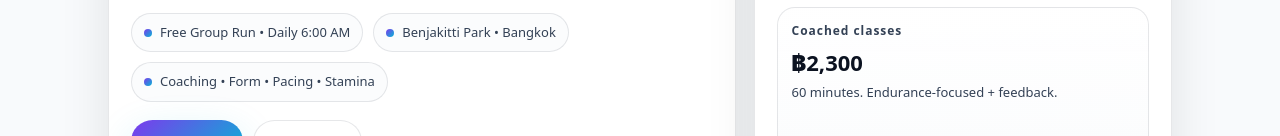
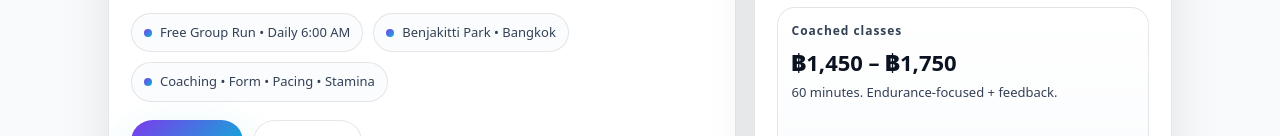
Before and after one commit to ShadeshNarain/shadeshnarain.github.io, a plain HTML site: page index.html in a window 1280 px wide. Shown: the part 323-459 px from the top of the page. Drawn offline with Linux system fonts and the light colour scheme.

Commit message:
Update index.html

```diff
--- a/index.html
+++ b/index.html
@@ -333,7 +333,7 @@
           </div>
           <div class="box">
             <div class="k">Coached classes</div>
-            <div class="v">฿2,300</div>
+            <div class="v">฿1,450 – ฿1,750</div>
             <div class="small">60 minutes. Endurance-focused + feedback.</div>
           </div>
           <div class="box">
```
